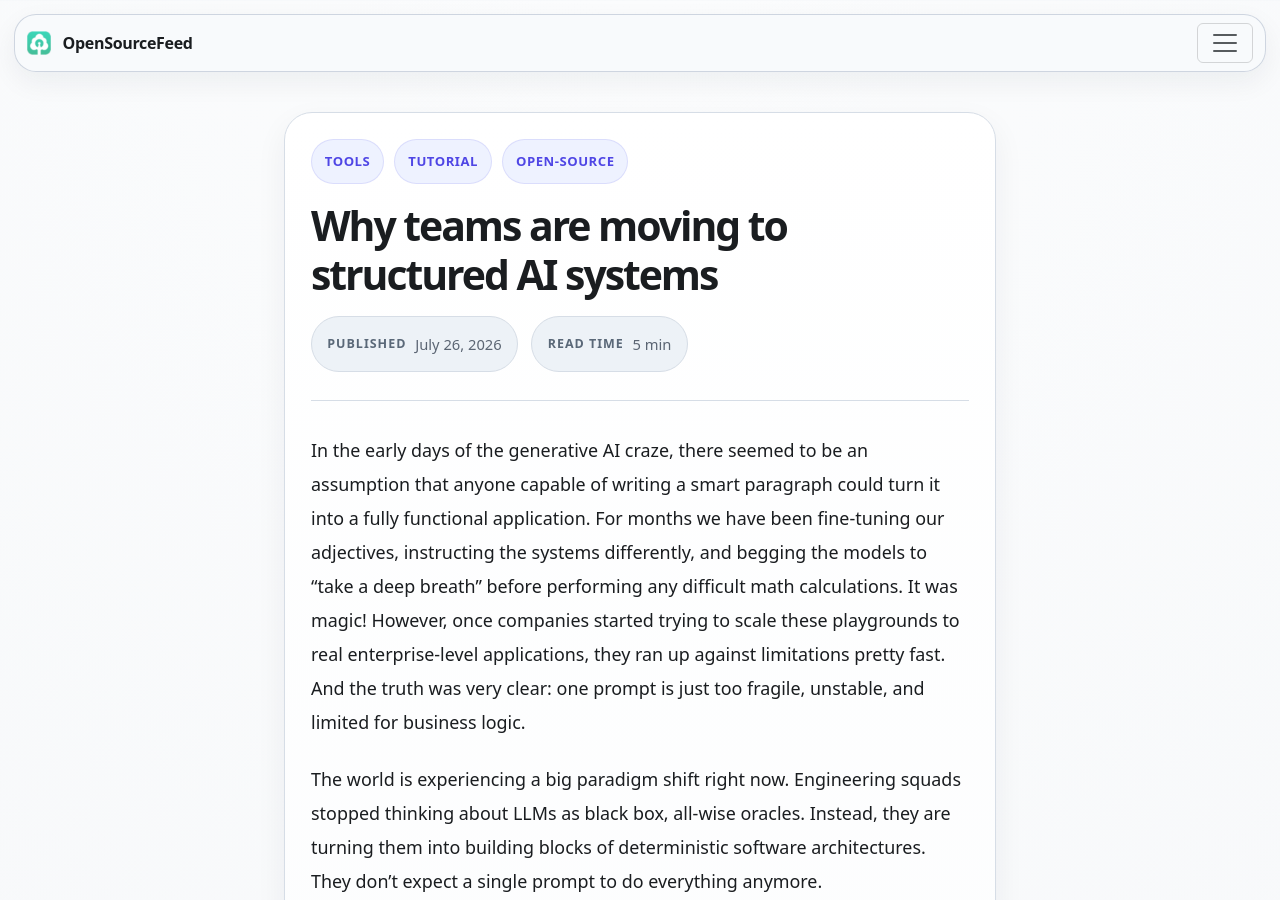
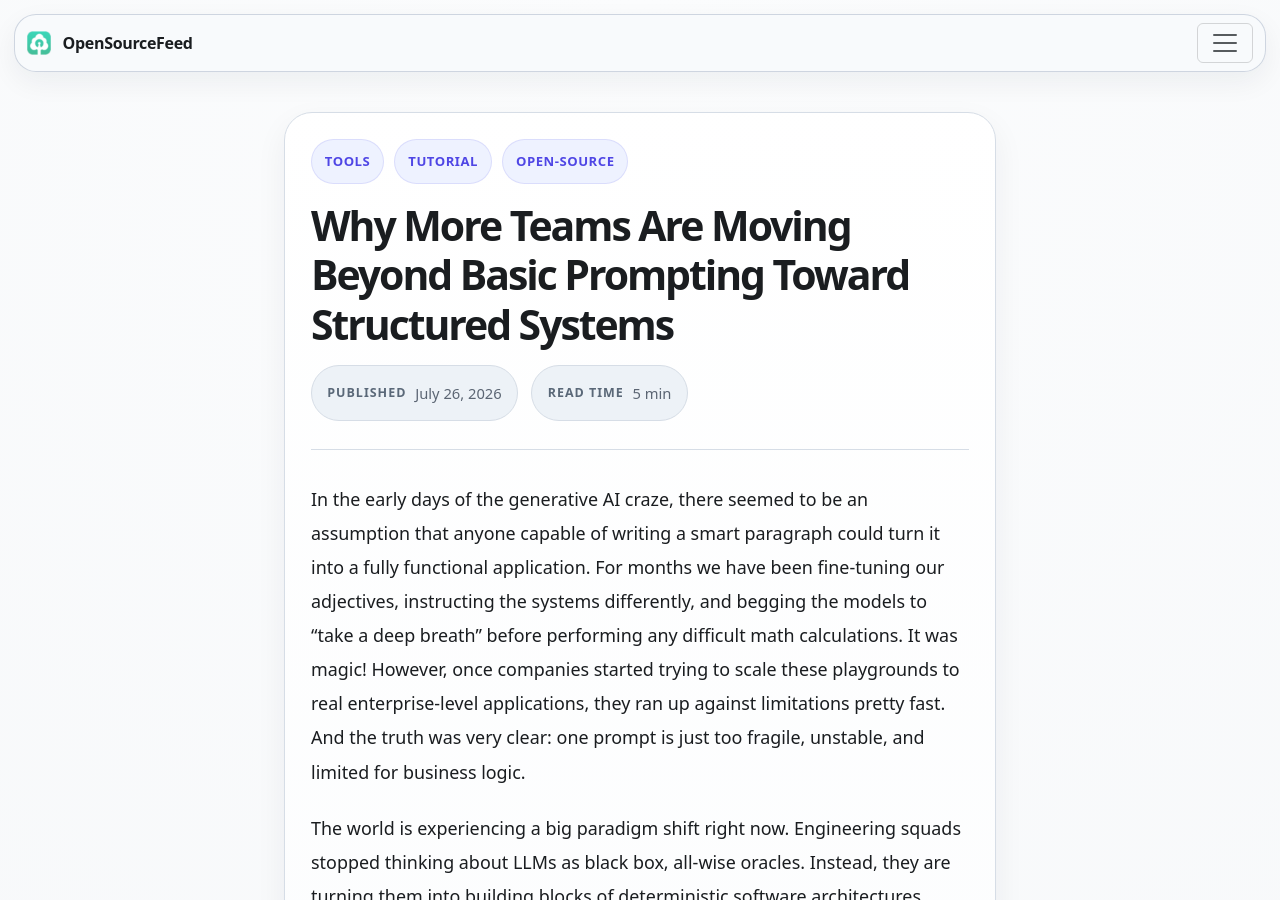
Before and after one commit to opensourcefeed/insights, a Jekyll site: the page built from _posts/2026-07-26-structured-ai-systems-beyond-prompting.md, in a window 1280 px wide and 900 px high. Built offline with Jekyll 4.4.1, drawn with Linux system fonts in a browser that asks for light colours.

Commit message:
Update title for structured AI prompts

```diff
--- a/_posts/2026-07-26-structured-ai-systems-beyond-prompting.md
+++ b/_posts/2026-07-26-structured-ai-systems-beyond-prompting.md
@@ -1,6 +1,6 @@
 ---
 layout: post
-title: "Why teams are moving to structured AI systems"
+title: "Why More Teams Are Moving Beyond Basic Prompting Toward Structured Systems"
 categories: [tools, tutorial, open-source]
 tags: [ai-agents, llm, prompt-engineering, langchain, llamaindex, agentic-systems, multi-agent, open-source-ai]
 description: "Learn why single prompts fail in production and how engineering teams are adopting structured, modular AI systems for scalable enterprise applications."
```
